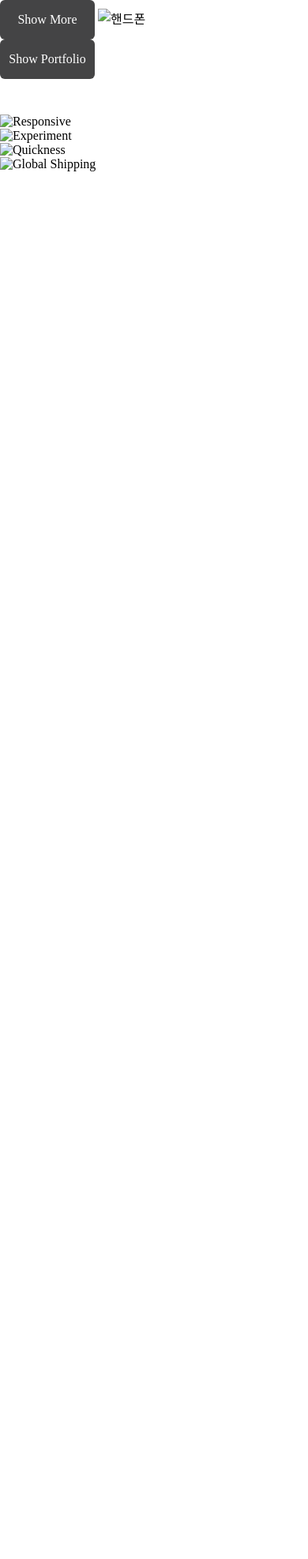
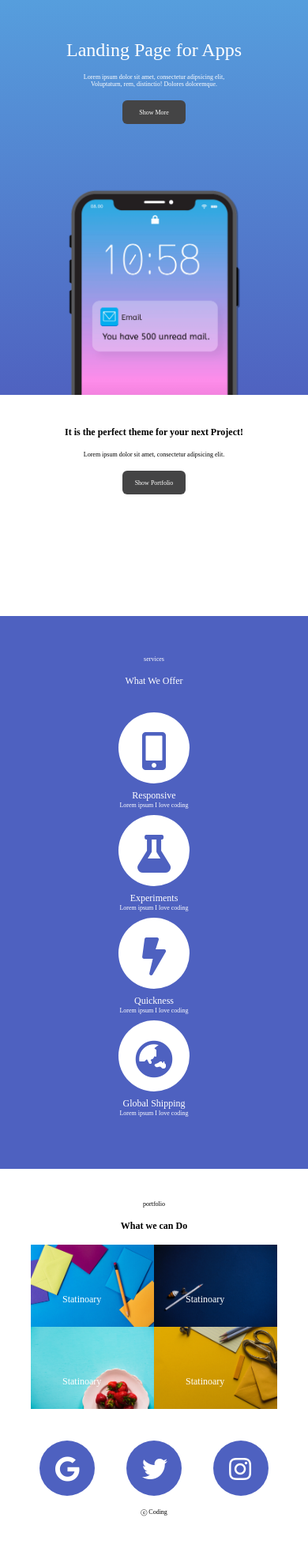
Before and after one commit to Youn-Young-Seon/Youn-Young-Seon.github.io, a web app: file landingPage.html in a window 390 px wide. Shown: the whole page at 79% size. Before the commit the page ends 217 px from the top, so only its background shows below. Run offline with its HTML, style and script files only (its server is not run), Linux system fonts and the light colour scheme; some web fonts are replaced.

Commit message:
apple Html&Css landingPage fin

```diff
--- a/landing/css/main.css
+++ b/landing/css/main.css
@@ -5,10 +5,11 @@
 
 *{
     font-family: 'Gothic';
+    box-sizing: border-box;
 }
 
 body {
-    margin: 0px;
+    margin: 0;
 }
 
 button{
@@ -18,11 +19,19 @@ button{
     cursor: pointer;
 }
 
+img{
+    border: none;
+}
+
 .btn{
     width: 120px;
     height: 50px;
     color: white;
     font-size: 16px;
+}
+
+.btn:hover{
+    background-color: cornflowerblue;
 }
 
 .lg-white{
@@ -55,4 +64,275 @@ button{
     font-size: 16px;
 }
 
+.co-gc{
+    color: #4e61c0;
+}
+
+.mg-bot-16{
+    margin-bottom: 16px;
+}
+
 /********************************************************/
+
+.landing-head{
+    padding: 50px;
+    width: 100%;
+    height: 500px;
+    background: #569EDD;
+    background: -moz-linear-gradient(top, #569EDD 0%, #4f62c0 100%);
+    background: -webkit-linear-gradient(top, #569EDD 0%, #4f62c0 100%);
+    background: linear-gradient(to bottom, #569EDD 0%, #4f62c0 100%);
+    position: relative;
+    margin-bottom: 40px;
+}
+
+.landing-head-img-wrap{
+    width: 400px;
+    float: right;
+    position: absolute;
+    bottom: 0px;
+    right: 120px;
+}
+
+.landing-head-phone{
+    width: 100%;
+    background-size: cover;
+}
+
+
+.landing-portfolio{
+    width: 100%;
+    height: 200px;
+    text-align: center;
+    margin-bottom: 40px;
+}
+
+
+.landing-offer{
+    width: 100%;
+    max-width: 1500px;
+    height: 350px;
+    background-color: #4e61c0;
+    text-align: center;
+    padding: 50px;
+    margin-bottom: 40px;
+}
+
+.landing-offer-flex{
+    margin-top: 24px;
+    display: flex;
+    text-align: center;
+    justify-content: space-evenly;
+}
+
+.landing-offer-icon{
+    width: 120px;
+    height: 120px;
+    border-radius: 60px;
+    background-color: white;
+    margin-left: auto;
+    margin-right: auto;
+}
+
+.landing-offer-icon i{
+    padding-top: 35px;
+}
+
+
+.landing-do{
+    text-align: center;
+    width: 100%;
+    margin-bottom: 40px;
+}
+
+.landing-do-wrap{
+    width: 80%;
+    margin-left: auto;
+    margin-right: auto;
+}
+
+.landing-do-img{
+    width: 50%;
+    float: left;
+    position: relative;
+}
+
+.landing-do-cover{
+    width: 100%;
+    height: 100%;
+    background-color: transparent;
+    transition: all 0.8s;
+    position: absolute;
+    top: 0px;
+    left: 0px;
+    z-index: 1;
+}
+
+.landing-do-cover:hover{
+    border: 25px solid white;
+}
+
+.landing-do-img img{
+    width: 100%;
+    background-size: cover;
+}
+
+.landing-do-img p{
+    position: absolute;
+    left: 40px;
+}
+
+.landing-do-img p:nth-child(odd){
+    top: 50px;
+}
+
+.landing-do-img p:nth-child(even){
+    top: 100px;
+}
+
+
+.landing-footer{
+    width: 100%;
+    height: 150px;
+}
+
+.landing-footer-flex{
+    display: flex;
+    align-items: center;
+    justify-content: center;
+}
+
+.landing-footer-img{
+    width: 70px;
+    height: 70px;
+    border-radius: 35px;
+    background-color: #4e61c0;
+    margin: 0 20px 0 20px;
+    position: relative;
+}
+
+.landing-footer-img i{
+    position: absolute;
+    top: 20px;
+    left: 20px;
+}
+
+
+@media screen and (max-width: 1200px) {
+    .btn{
+        width: 120px;
+        height: 50px;
+        color: white;
+        font-size: 16px;
+    }
+
+    .lg-white{
+        color: white;
+        font-size: 32px;
+    }
+
+    .mi-white{
+        color: white;
+        font-size: 24px;
+    }
+
+    .sm-white{
+        color: white;
+        font-size: 16px;
+    }
+
+    .lg-black{
+        color: black;
+        font-size: 32px;
+    }
+
+    .mi-black{
+        color: black;
+        font-size: 24px;
+    }
+
+    .sm-black{
+        color: black;
+        font-size: 16px;
+    }
+}
+
+@media screen and (max-width: 768px) {
+    .btn{
+        width: 80px;
+        height: 30px;
+        color: white;
+        font-size: 8px;
+    }
+
+    .lg-white{
+        color: white;
+        font-size: 24px;
+    }
+
+    .mi-white{
+        color: white;
+        font-size: 12px;
+    }
+
+    .sm-white{
+        color: white;
+        font-size: 8px;
+    }
+
+    .lg-black{
+        color: black;
+        font-size: 16px;
+    }
+
+    .mi-black{
+        color: black;
+        font-size: 12px;
+    }
+
+    .sm-black{
+        color: black;
+        font-size: 8px;
+    }
+
+
+    .landing-head{
+        text-align: center;
+    }
+
+    .landing-head-img-wrap{
+        width: 250px;
+        float: right;
+        position: absolute;
+        bottom: 0px;
+        right: 70px;
+    }
+
+    .landing-offer{
+        width: 100%;
+        height: 700px;
+        background-color: #4e61c0;
+        text-align: center;
+        padding: 50px;
+        margin-bottom: 40px;
+    }
+
+    .landing-offer-flex{
+        margin-top: 24px;
+        display: flex;
+        flex-direction: column;
+        justify-content: space-evenly;
+    }
+
+    .landing-offer-icon{
+        width: 90px;
+        height: 90px;
+        border-radius: 45px;
+        background-color: white;
+        margin: 8px auto 8px auto;
+    }
+
+    .landing-offer-icon i{
+        padding-top: 25px;
+    }
+}
--- a/landingPage.html
+++ b/landingPage.html
@@ -4,62 +4,109 @@
     <meta name="viewport" content="width=device-width, initial-scale=1.0">
     <title>Landing</title>
     <link rel="stylesheet" href="../landing/css/main.css">
+    <link rel="stylesheet" href="fontawesome/css/all.min.css">
 </head>
 <body>
+    <!-- <div class="landing-wrap"> -->
         <div class="landing-head">
-        <div class="landing-head-title lg-white"></div>
-        <div class="landing-head-content sm-white"></div>
+            <div class="mg-bot-16 lg-white">Landing Page for Apps</div>
+            <div class="mg-bot-16 sm-white">Lorem ipsum dolor sit amet,
+                consectetur adipsicing elit,<br> Voluptaturn, rem, distinctio! Dolores doloremque.
+            </div>
             <button class="btn">Show More</button>
-        <img src="#" alt="핸드폰" class="landing-phone">
+            <div class="landing-head-img-wrap">
+                <img src="landing/imgs/iphone.png" alt="핸드폰" class="landing-head-phone">
+            </div>
+            <div style="clear: both;"></div>
         </div>
 
         <div class="landing-portfolio">
-        <div class="mi-black"></div>
-        <div class="sm-black"></div>
+            <div class="mg-bot-16 mi-black"><strong>It is the perfect theme for your next Project!</strong></div>
+            <div class="mg-bot-16 sm-black">Lorem ipsum dolor sit amet, consectetur adipsicing elit.</div>
             <button class="btn">Show Portfolio</button>
         </div>
 
         <div class="landing-offer">
-        <div class="sm-white">services</div>
-        <div class="mi-white">What We Offer</div>
+            <div class="mg-bot-16 sm-white">services</div>
+            <div class="mg-bot-16 mi-white">What We Offer</div>
             <div class="landing-offer-flex">
                 <div>
-                <img src="#" alt="Responsive">
-                <div class="mi-white"></div>
-                <div class="sm-white"></div>
+                    <div class="landing-offer-icon">
+                        <i class="fas fa-mobile-alt fa-3x co-gc"></i>
+                    </div>
+                    <div class="mi-white">Responsive</div>
+                    <div class="sm-white">Lorem ipsum I love coding</div>
                 </div>
                 <div>
-                <img src="#" alt="Experiment">
-                <div class="mi-white"></div>
-                <div class="sm-white"></div>
+                    <div class="landing-offer-icon">
+                        <i class="fas fa-flask fa-3x co-gc"></i>
+                    </div>
+                    <div class="mi-white">Experiments</div>
+                    <div class="sm-white">Lorem ipsum I love coding</div>
                 </div>
                 <div>
-                <img src="#" alt="Quickness">
-                <div class="mi-white"></div>
-                <div class="sm-white"></div>
+                    <div class="landing-offer-icon">
+                        <i class="fas fa-bolt fa-3x co-gc"></i>
+                    </div>
+                    <div class="mi-white">Quickness</div>
+                    <div class="sm-white">Lorem ipsum I love coding</div>
                 </div>
                 <div>
-                <img src="#" alt="Global Shipping">
-                <div class="mi-white"></div>
-                <div class="sm-white"></div>
+                    <div class="landing-offer-icon">
+                        <i class="fas fa-globe-asia fa-3x co-gc"></i>
+                    </div>
+                    <div class="mi-white">Global Shipping</div>
+                    <div class="sm-white">Lorem ipsum I love coding</div>
                 </div>
             </div>
         </div>
 
         <div class="landing-do">
-        <div></div>
-        <div></div>
-        <div></div>
-        <div></div>
+            <div class="mg-bot-16 sm-black">portfolio</div>
+            <div class="mg-bot-16 mi-black"><strong>What we can Do</strong></div>
+            <div class="landing-do-wrap">
+                <div class="landing-do-img">
+                    <div class="landing-do-cover"></div>
+                    <img src="/landing/imgs/portfolio-1.jpg" alt="1">
+                    <p class="mi-white">Statinoary</p>
+                    <p class="sm-white">Lorem ipsum dolor sit amet, consectetur adipsicing elit.</p>
+                </div>
+                <div class="landing-do-img">
+                    <div class="landing-do-cover"></div>
+                    <img src="/landing/imgs/portfolio-2.jpg" alt="2">
+                    <p class="mi-white">Statinoary</p>
+                    <p class="sm-white">Lorem ipsum dolor sit amet, consectetur adipsicing elit.</p>
+                </div>
+                <div class="landing-do-img">
+                    <div class="landing-do-cover"></div>
+                    <img src="/landing/imgs/portfolio-3.jpg" alt="3">
+                    <p class="mi-white">Statinoary</p>
+                    <p class="sm-white">Lorem ipsum dolor sit amet, consectetur adipsicing elit.</p>
+                </div>
+                <div class="landing-do-img">
+                    <div class="landing-do-cover"></div>
+                    <img src="/landing/imgs/portfolio-4.jpg" alt="4">
+                    <p class="mi-white">Statinoary</p>
+                    <p class="sm-white">Lorem ipsum dolor sit amet, consectetur adipsicing elit.</p>
+                </div>
+                <div style="clear: both;"></div>
+            </div>
         </div>
 
         <div class="landing-footer">
-        <div>
-            <div></div>
-            <div></div>
-            <div></div>
+            <div class="landing-footer-flex mg-bot-16">
+                <div class="landing-footer-img">
+                    <i class="fab fa-google fa-2x sm-white"></i>
                 </div>
-        <div class="sm-black"></div>
+                <div class="landing-footer-img">
+                    <i class="fab fa-twitter fa-2x sm-white"></i>
                 </div>
+                <div class="landing-footer-img">
+                    <i class="fab fa-instagram fa-2x sm-white"></i>
+                </div>
+            </div>
+            <div class="sm-black mg-bot-16" style="text-align: center;">ⓒ Coding</div>
+        </div>
+    <!-- </div> -->
 </body>
 </html>
```
Lines whose indentation alone changed are shown as unchanged.
